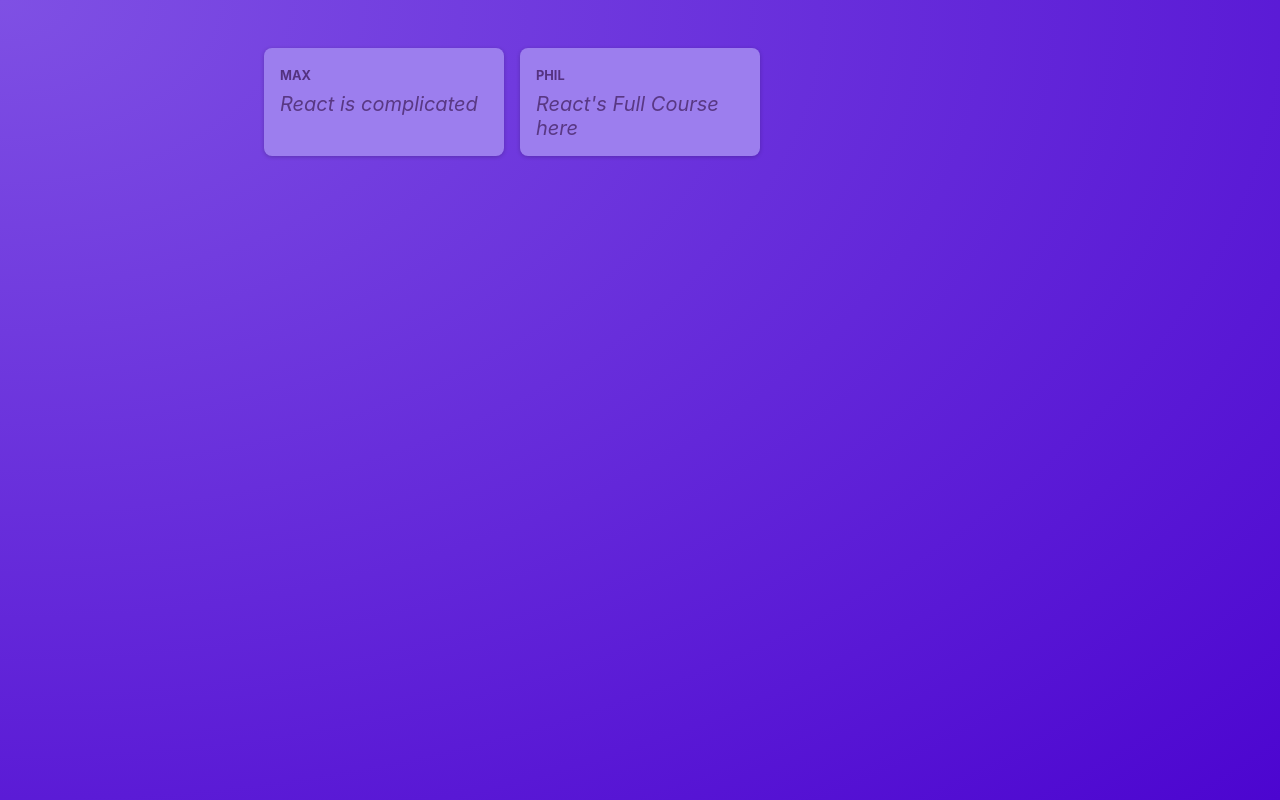
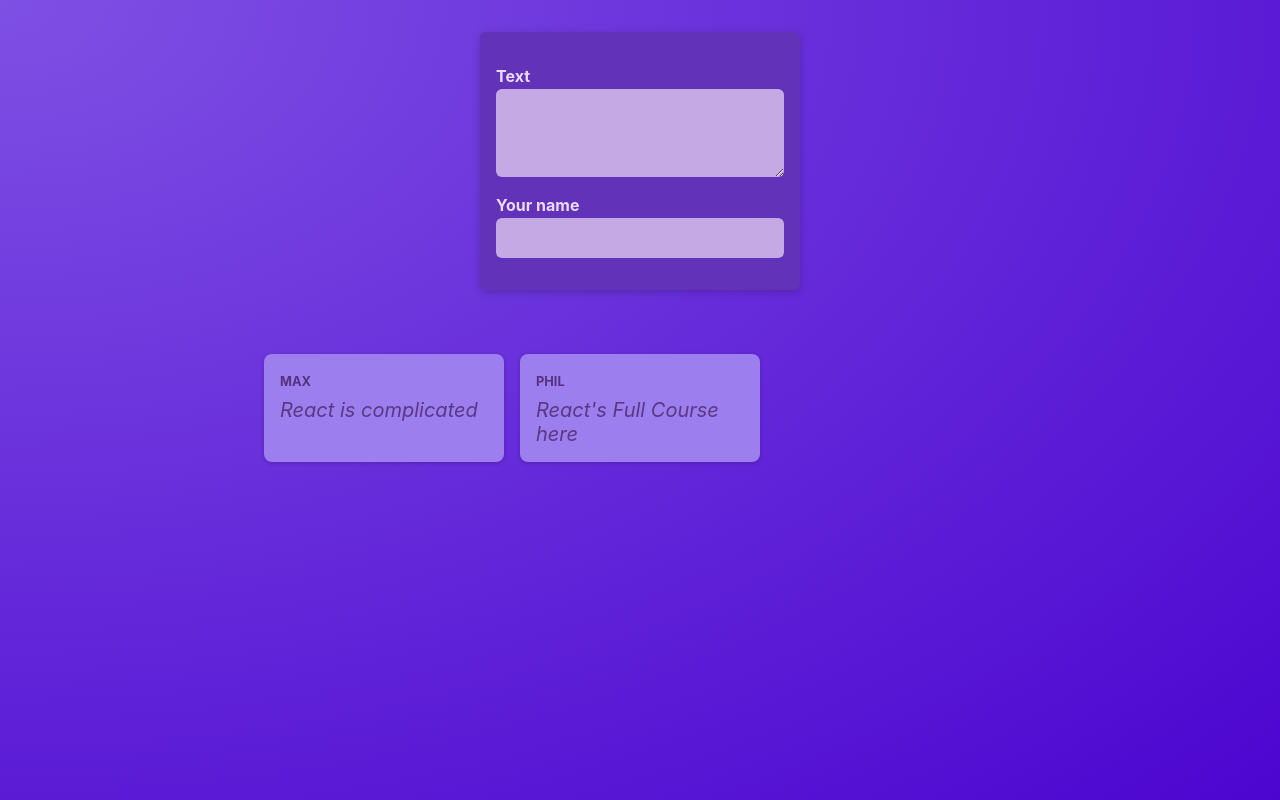
Before and after one commit to Philippe35507/max-react-router, a React (Vite) app: page / in a window 1280 px wide. Built offline with nearby package versions, Linux system fonts and the light colour scheme.

Commit message:
usetState() + onChange event

```diff
--- /dev/null
+++ b/src/components/NewPost.jsx
@@ -0,0 +1,24 @@
+import { useState } from "react";
+import classes from "./NewPost.module.css";
+
+function NewPost() {
+  const [enteredBody, setEnteredBody] = useState("");
+  function changeBodyHandler(event) {
+    setEnteredBody(event.target.value);
+  }
+  return (
+    <form className={classes.form}>
+      <p>
+        <label htmlFor="body">Text</label>
+        <textarea id="body" required rows={3} onChange={changeBodyHandler} />
+      </p>
+      <p>{enteredBody}</p>
+      <p>
+        <label htmlFor="name">Your name</label>
+        <input type="text" id="name" required />
+      </p>
+    </form>
+  );
+}
+
+export default NewPost;
--- /dev/null
+++ b/src/components/NewPost.module.css
@@ -0,0 +1,55 @@
+.form {
+  background-color: #6233b9;
+  padding: 1rem;
+  width: 20rem;
+  margin: 2rem auto;
+  border-radius: 6px;
+  box-shadow: 0 2px 8px rgba(0, 0, 0, 0.2);
+}
+
+.form label {
+  display: block;
+  margin-bottom: 0.05rem;
+  color: #eadbfb;
+  font-weight: bold;
+}
+
+.form input,
+.form textarea {
+  display: block;
+  width: 100%;
+  font: inherit;
+  padding: 0.5rem;
+  border-radius: 6px;
+  border: none;
+  background-color: #c4a9e4;
+  color: #28262c;
+}
+
+.actions {
+  display: flex;
+  justify-content: flex-end;
+  gap: 0.5rem;
+}
+
+.actions button {
+  cursor: pointer;
+  font: inherit;
+  padding: 0.5rem 1.5rem;
+  border: none;
+  border-radius: 4px;
+  background-color: #34036c;
+  color: #e5d5f7;
+}
+
+.actions button:hover {
+  background-color: #23014a;
+}
+
+.actions button[type='button'] {
+  background-color: transparent;
+}
+
+.actions button[type='button']:hover {
+  color: #d1bee6;
+}
--- a/src/components/PostsList.jsx
+++ b/src/components/PostsList.jsx
@@ -1,12 +1,16 @@
+import NewPost from "./NewPost";
 import Post from "./Post";
 import classes from "./PostsList.module.css";
 
 function PostsList() {
   return (
-    <ul className={classes.posts}>
-      <Post author="Max" body="React is complicated" />
-      <Post author="Phil" body="React's Full Course here" />
-    </ul>
+    <>
+      <NewPost />
+      <ul className={classes.posts}>
+        <Post author="Max" body="React is complicated" />
+        <Post author="Phil" body="React's Full Course here" />
+      </ul>
+    </>
   );
 }
 
```
